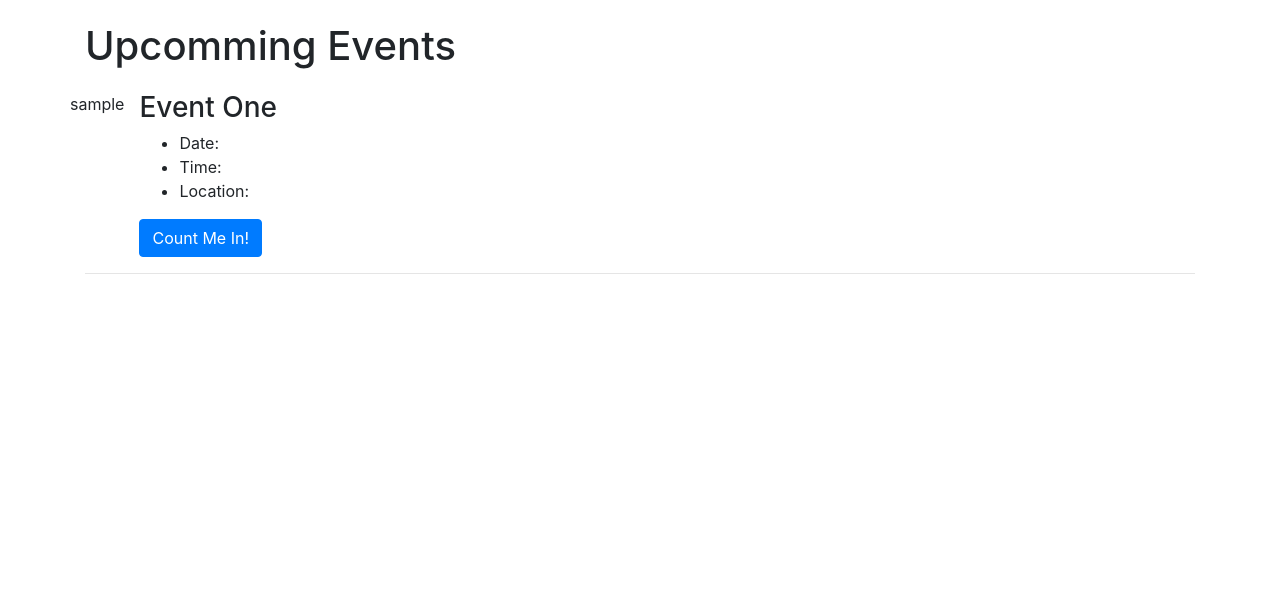
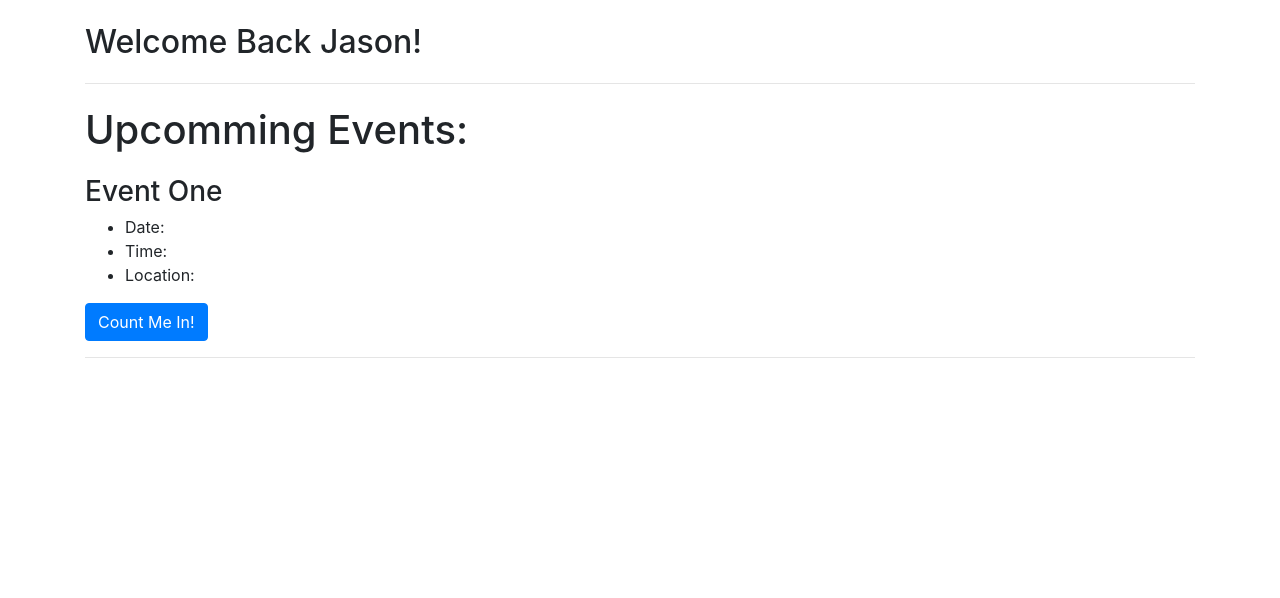
Before and after one commit to CJManganelli/CS4970WCapstone, a PHP site: page / in a window 1280 px wide. Shown: the part 56-654 px from the top of the page. Run offline with PHP 8.4, Linux system fonts and the light colour scheme; the visitor is signed in with stand-in values (Sample User, id 1).

Commit message:
Linked pages into flow of site

```diff
--- a/createEvent.php
+++ b/createEvent.php
@@ -55,7 +55,7 @@
     <!-- Navigation -->
     <nav class="navbar navbar-expand-lg navbar-dark bg-dark fixed-top">
       <div class="container">
-        <a class="navbar-brand" href="#">GameOn-Mizzou</a>
+        <a class="navbar-brand" href="./index.php">GameOn-Mizzou</a>
         <button class="navbar-toggler" type="button" data-toggle="collapse" data-target="#navbarResponsive" aria-controls="navbarResponsive" aria-expanded="false" aria-label="Toggle navigation">
           <span class="navbar-toggler-icon"></span>
         </button>
--- a/css/customCSS.css
+++ b/css/customCSS.css
@@ -17,3 +17,7 @@ body {
   line-height: 60px; /* Vertically center the text there */
   background-color: #f5f5f5;
 }
+
+.add-margin-leftside {
+    margin-left: 10px;
+}
--- a/index.php
+++ b/index.php
@@ -6,11 +6,15 @@
 	}*/
 	session_start();
 
-        $loggedIn = empty($_SESSION['username']) ? false : $_SESSION['username'];
-	      if (!$loggedIn) {
-		  header("Location: ./login.php");
-		  die;
-	}
+      $loggedIn = empty($_SESSION['username']) ? false :       $_SESSION['username'];
+      if (!$loggedIn) {
+        header("Location: ./login.php");
+        die;
+	  }
+      else {
+        //$fname = $_SESSION['fname'];
+        $fname = 'Jason';
+      }
 
 ?>
 <!DOCTYPE html>
@@ -41,7 +45,7 @@
     <!-- Navigation -->
     <nav class="navbar navbar-expand-lg navbar-dark bg-dark fixed-top">
       <div class="container">
-        <a class="navbar-brand" href="#">GameOn-Mizzou</a>
+        <a class="navbar-brand" href="./index.php">GameOn-Mizzou</a>
         <button class="navbar-toggler" type="button" data-toggle="collapse" data-target="#navbarResponsive" aria-controls="navbarResponsive" aria-expanded="false" aria-label="Toggle navigation">
           <span class="navbar-toggler-icon"></span>
         </button>
@@ -72,19 +76,19 @@
     <!-- Page Content -->
     <div class="container">
 
+
+
+      <h2 class="my-4">Welcome Back <?php print $fname; ?>!</h2>
+      <hr>
+
       <!-- Page Heading -->
-      <h1 class="my-4">Upcomming Events
+      <h1 class="my-4">Upcomming Events:
         <small></small>
       </h1>
 
       <!-- Event Template --> <!-- PHP will generate all the upcoming events -->
       <div class="row">
-        <?php echo $loggedIn . '<br>'; ?>
-        <!--<div class="col-md-7">
-          <a href="#">
-            <img class="img-fluid rounded mb-3 mb-md-0" src="http://placehold.it/700x300" alt="">
-          </a>
-        </div>-->
+
         <div class="col-md-5">
           <h3>Event One</h3>
           <ul>
@@ -94,6 +98,7 @@
           </ul>
           <a class="btn btn-primary" href="#">Count Me In!</a>
         </div>
+
       </div>
       <!-- /.row -->
 
--- a/login.php
+++ b/login.php
@@ -42,7 +42,7 @@
     <!-- Navigation -->
     <nav class="navbar navbar-expand-lg navbar-dark bg-dark fixed-top">
       <div class="container">
-        <a class="navbar-brand" href="#">GameOn-Mizzou</a>
+        <a class="navbar-brand" href="./index.php">GameOn-Mizzou</a>
 
       </div>
     </nav>
@@ -76,6 +76,7 @@
 
                             if($error) {
                                 print "<div class='alert alert-warning'>$error</div>\n";
+                                $_SESSION['authError'] = NULL;
 
                             }
                             else {
@@ -84,6 +85,8 @@
                         ?>
 
                 <button type="submit" class="btn btn-default">Login</button>
+                <a href="./register.php">New? Sign up today!</a>
+
             </form>
         </div>
      </div>
--- a/phpservices/login-handler.php
+++ b/phpservices/login-handler.php
@@ -70,6 +70,7 @@
             $password = empty($_POST['password']) ? '' : $_POST['password'];
 
             ///* This is temporary while I wait for authentication queries
+            //  However, possibly make this just an if($verified === true) after comparing with DB
 
             if($username == 'admin' && $password == 'password'){
                 echo '<h1>It works!</h1>';
@@ -80,7 +81,7 @@
             }
             else {
                 echo '<h1>Something broke!</h1>';
-                sendBack('invaild username or password', 'login');
+                sendBack('Invaild username or password!<br>Please try again.', 'login');
 
             }
 
--- a/profile.php
+++ b/profile.php
@@ -41,7 +41,7 @@
     <!-- Navigation -->
     <nav class="navbar navbar-expand-lg navbar-dark bg-dark fixed-top">
       <div class="container">
-        <a class="navbar-brand" href="#">GameOn-Mizzou</a>
+        <a class="navbar-brand" href="./index.php">GameOn-Mizzou</a>
         <button class="navbar-toggler" type="button" data-toggle="collapse" data-target="#navbarResponsive" aria-controls="navbarResponsive" aria-expanded="false" aria-label="Toggle navigation">
           <span class="navbar-toggler-icon"></span>
         </button>
--- a/searchEvents.php
+++ b/searchEvents.php
@@ -42,7 +42,7 @@
     <!-- Navigation -->
     <nav class="navbar navbar-expand-lg navbar-dark bg-dark fixed-top">
       <div class="container">
-        <a class="navbar-brand" href="#">GameOn-Mizzou</a>
+        <a class="navbar-brand" href="./index.php">GameOn-Mizzou</a>
         <button class="navbar-toggler" type="button" data-toggle="collapse" data-target="#navbarResponsive" aria-controls="navbarResponsive" aria-expanded="false" aria-label="Toggle navigation">
           <span class="navbar-toggler-icon"></span>
         </button>
```
Also changed, not shown: register.php (+7 -1 lines), 2 other files. Lines whose indentation alone changed are shown as unchanged.
